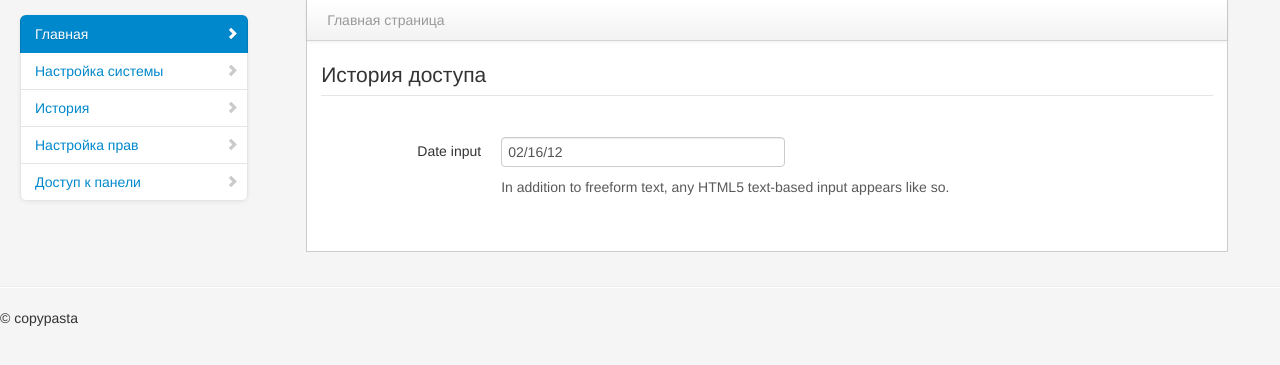
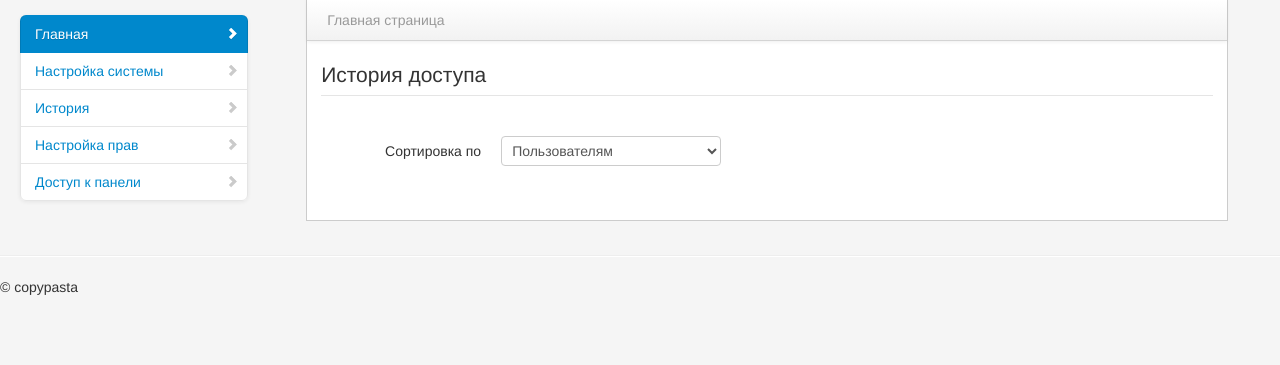
Before and after one commit to Copypass/Diplom, a PHP site: page /pages/history.php in a window 1280 px wide. Shown: the part 75-440 px from the top of the page. Run offline with PHP 8.4, Linux system fonts and the light colour scheme; the visitor is signed in with stand-in values (Sample User, id 1); some libraries are stand-ins or nearby versions.

Commit message:
test select

```diff
--- a/diplom_admin/pages/history.php
+++ b/diplom_admin/pages/history.php
@@ -107,10 +107,13 @@ if(!isset($_SESSION["id"]))
                                         <legend>История доступа</legend>
 										<form class="form-horizontal">
 											<div class="control-group">
-											  <label class="control-label" for="date01">Date input</label>
+											  <label class="control-label" for="select01">Сортировка по</label>
 											  <div class="controls">
-												<input type="text" class="input-xlarge datepicker" id="date01" value="02/16/12">
-												<p class="help-block">In addition to freeform text, any HTML5 text-based input appears like so.</p>
+												<select id="select01" class="chzn-select">
+												  <option>Пользователям</option>
+												  <option>Точкам доступа</option>
+												  <option>Дате</option>
+												</select>
 											  </div>
 											</div>
 										</form>
```
